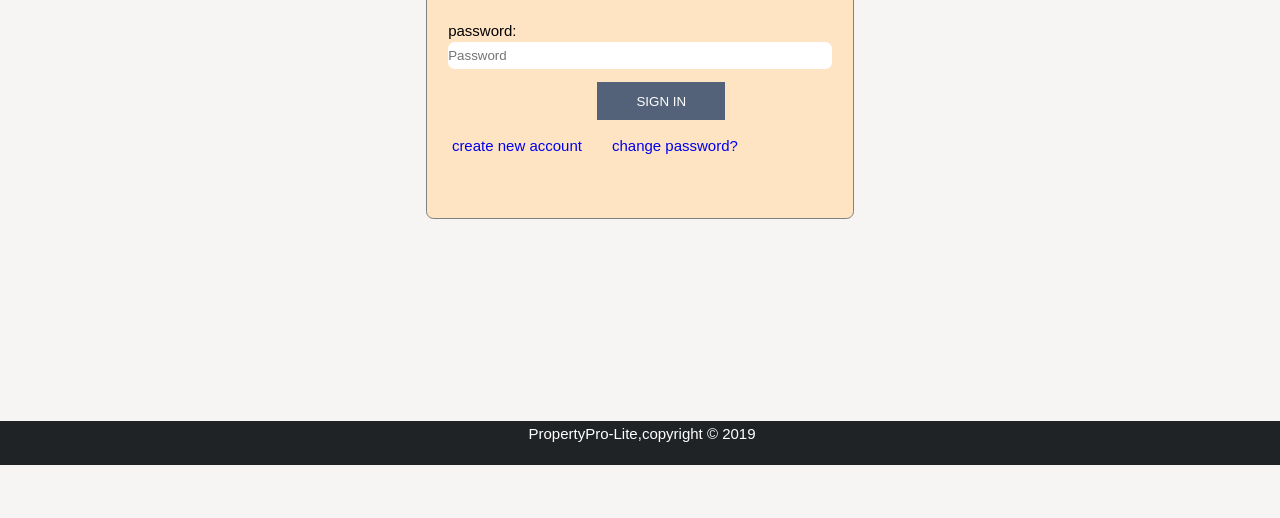
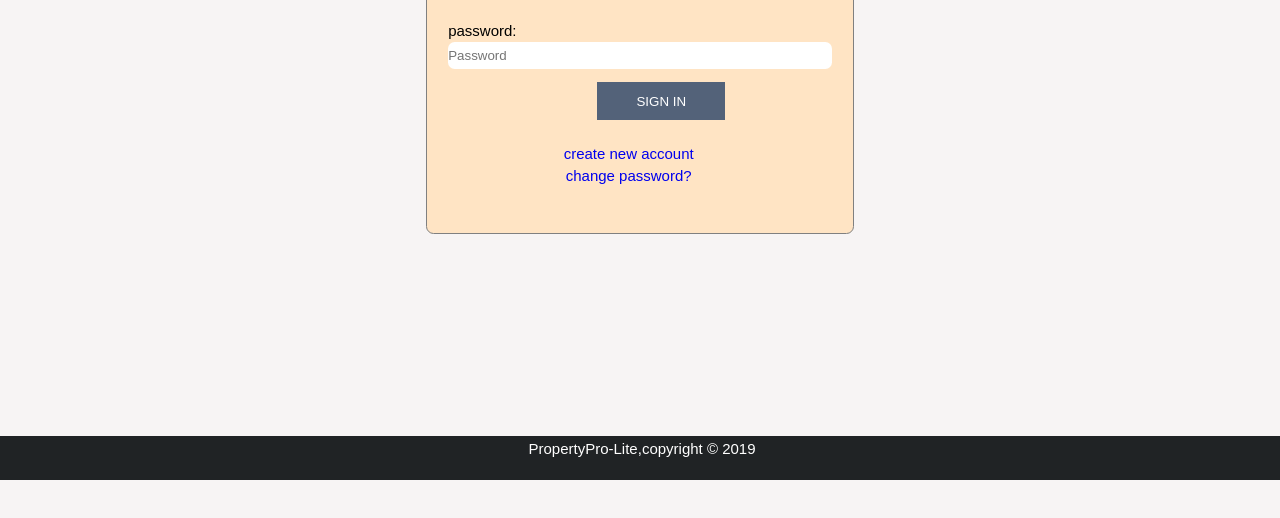
Before and after one commit to Claudinee11/Property-Pro-Lite1, a plain HTML site: page User Interface/pages/login.html in a window 1280 px wide. Shown: the part 246-764 px from the top of the page. Drawn offline with Linux system fonts and the light colour scheme.

Commit message:
[ft-#167086557 ]-login-page

```diff
--- a/User Interface/css/style.css
+++ b/User Interface/css/style.css
@@ -134,13 +134,18 @@ form .button{
    margin-right: 40%;
 
 }
+.center{
+    align-items: center;
+}
 
-
-form .link{
-    float: left;
-    margin:1em;
+.link{
+    display: block;
+    width: 90%;
+    margin-right: 10px;
+    text-align: center;
     background-color: bisque;
 }
+
 form.des{
     margin-left: 20px;
 }
--- a/User Interface/pages/login.html
+++ b/User Interface/pages/login.html
@@ -41,8 +41,8 @@
 
 
 
-    <button class="button" type="submit"> <a href="../pages/property-advert.html">Sign in </button>
-    <div class="container">
+    <button class="button" type="submit"> <a href="../pages/property-advert.html">Sign in </button><br>
+    <div class="container center">
       <a href="../pages/create-account.html" class="link">create new account</a>
       <a href="../pages/reset-password.html" class="link"> change password?</a>
     </div>
```
